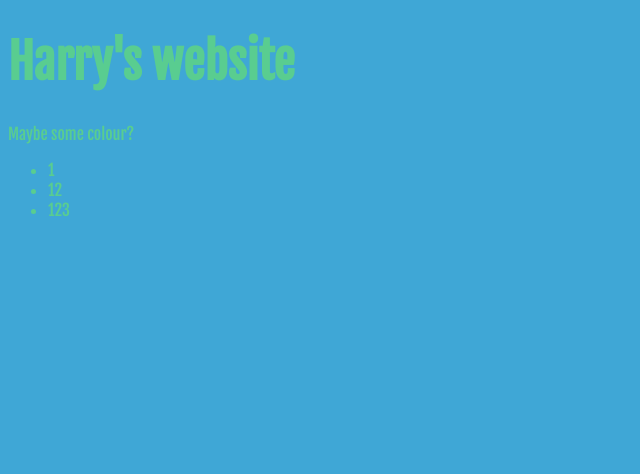
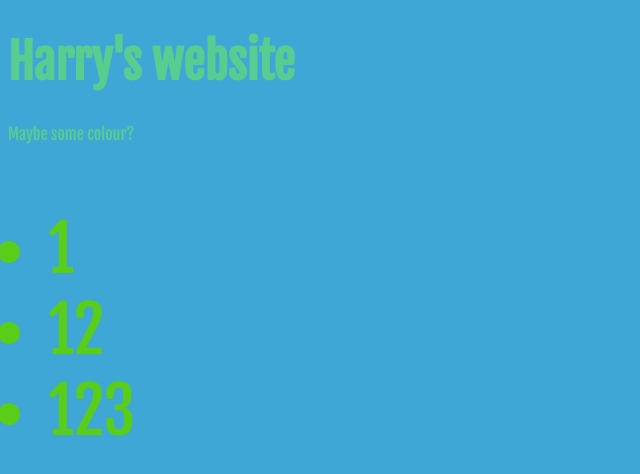
Before and after one commit to harrystanyer/harrystanyer.github.io, a plain HTML site: page index.html in a window 1280 px wide. Shown: the whole page, without its empty margins (0-640 px from the left). Drawn offline with Linux system fonts and the light colour scheme.

Commit message:
Update default.css

```diff
--- a/default.css
+++ b/default.css
@@ -7,3 +7,7 @@ h1 {
   font-size: 3em;
   overflow: break;
 }
+ul{
+  font-size: 4em;
+  color: #59CD17
+}
```
